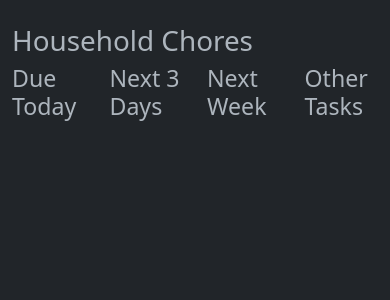
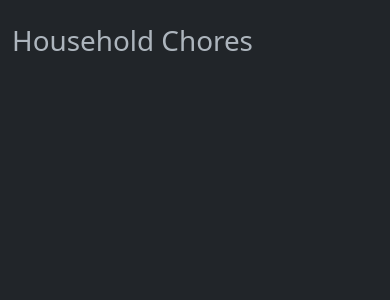
Before and after one commit to islandjon/HomeChore, a Flask app: page / in a window 390 px wide. Shown: the part 56-356 px from the top of the page. Run offline with Flask 3, Linux system fonts and the light colour scheme; data that the repository does not hold is empty.

Commit message:
Update dashboard layout for better mobile responsiveness and adjust section titles

```diff
--- a/src/templates/dashboard.html
+++ b/src/templates/dashboard.html
@@ -27,6 +27,21 @@
     border: 2px solid #0d6efd;
     background-color: rgba(13,110,253,0.1);
   }
+  @media (max-width: 768px) {
+    .col-3 {
+      flex: 0 0 100%;
+      max-width: 100%;
+    }
+    .card {
+      margin-bottom: 1rem;
+    }
+    .row {
+      flex-direction: column;
+    }
+    .section-title {
+      display: none;
+    }
+  }
 </style>
 {% endblock %}
 
@@ -37,7 +52,7 @@
 <div class="row">
   <!-- Column 1: Due Today -->
   <div class="col-3">
-    <h3>Due Today</h3>
+    <h3 class="section-title">Due Today</h3>
     {% for chore in due_today %}
     <div class="card mb-3 card-clickable" data-id="{{ chore.id }}" data-name="{{ chore.name }}" style="cursor: pointer;">
       <div class="card-body">
@@ -56,7 +71,7 @@
 
   <!-- Column 2: Next 3 Days -->
   <div class="col-3">
-    <h3>Next 3 Days</h3>
+    <h3 class="section-title">Next 3 Days</h3>
     {% for chore in due_next_3 %}
     <div class="card mb-3 card-clickable" data-id="{{ chore.id }}" data-name="{{ chore.name }}" style="cursor: pointer;">
       <div class="card-body">
@@ -75,7 +90,7 @@
 
   <!-- Column 3: Next Week -->
   <div class="col-3">
-    <h3>Next Week</h3>
+    <h3 class="section-title">Next Week</h3>
     {% for chore in due_next_week %}
     <div class="card mb-3 card-clickable" data-id="{{ chore.id }}" data-name="{{ chore.name }}" style="cursor: pointer;">
       <div class="card-body">
@@ -94,7 +109,7 @@
 
   <!-- Column 4: Other Tasks -->
   <div class="col-3">
-    <h3>Other Tasks</h3>
+    <h3 class="section-title">Other Tasks</h3>
     {% for chore in other_tasks %}
     <div class="card mb-3 card-clickable" data-id="{{ chore.id }}" data-name="{{ chore.name }}" style="cursor: pointer;">
       <div class="card-body">
```
Also changed, not shown: src/static/avatars/default_avatar.png.
